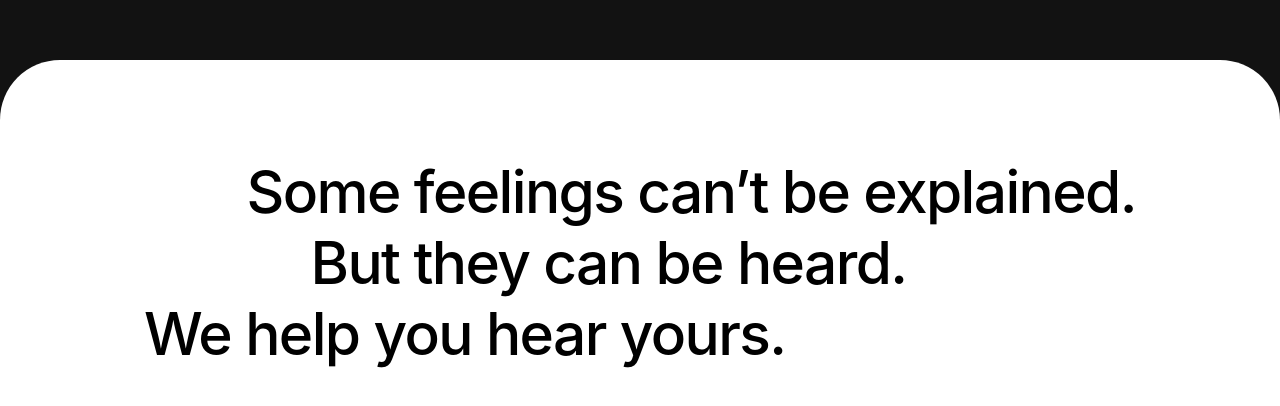
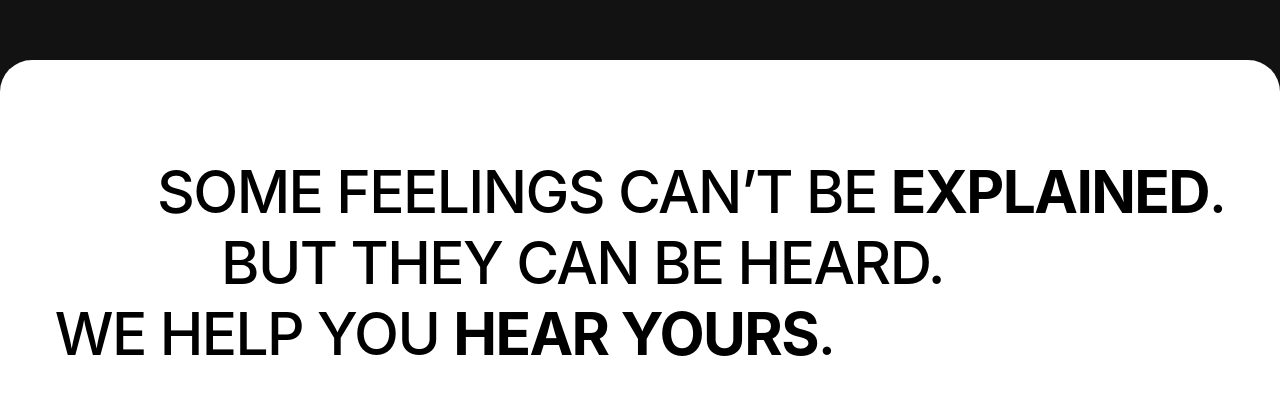
Before and after one commit to habitdev/fuzzy-octo-fortnight, a React (Create React App) app: page / in a window 1280 px wide. Shown: the part 4340-4746 px from the top of the page. Built offline with nearby package versions, Linux system fonts and the light colour scheme.

Commit message:
style: update emotion section styles, adjust border radius and text transformations

```diff
--- a/src/App.tsx
+++ b/src/App.tsx
@@ -407,9 +407,9 @@ function App() {
 					<EmotionTextWrap>
 						<Container>
 							<EmotionWords>
-								<EmotionText space='small'>Some feelings can’t be explained.</EmotionText>
+								<EmotionText space='small'>Some feelings can’t be <strong>explained</strong>.</EmotionText>
 								<EmotionText space="big">But they can be heard.</EmotionText>
-								<EmotionText>We help you hear yours.</EmotionText>
+								<EmotionText>We help you <strong>hear yours</strong>.</EmotionText>
 							</EmotionWords>
 						</Container>
 					</EmotionTextWrap>
--- a/src/styles/App.styled.ts
+++ b/src/styles/App.styled.ts
@@ -168,8 +168,8 @@ export const EmotionSection = styled.section`
 	position: relative;
 	padding-top: 6rem;
 	padding-bottom: 12rem;
-	border-top-right-radius: 3.75rem;
-	border-top-left-radius: 3.75rem;
+	border-top-right-radius: 2rem;
+	border-top-left-radius: 2rem;
 	background-color: #fff;
 `;
 
@@ -188,6 +188,7 @@ export const EmotionText = styled.p.withConfig({
 })<{ space?: 'small' | 'big' }>`
 	font-size: 4rem;
 	font-weight: 500;
+	text-transform: uppercase;
 	${({ space }) => space === 'small' && 'margin-left: 8vw;'}
 	${({ space }) => space === 'big' && 'margin-left: 13vw;'}
 
@@ -198,7 +199,7 @@ export const EmotionText = styled.p.withConfig({
 
 export const EmotionCirclesWrap = styled.div`
 	position: relative;
-	height: 700svh;
+	height: 300svh;
 `;
 
 export const EmotionCirclesWrapInner = styled.div`
@@ -291,7 +292,7 @@ export const CircleTxt = styled.figcaption`
 	display: flex;
 	align-items: center;
 	justify-content: center;
-	font-weight: 500;
+	font-weight: 600;
 	font-size: 4.25rem;
 	text-transform: uppercase;
 	color: #fff;
@@ -398,8 +399,8 @@ export const Footer = styled.footer`
 	${Container} {
 		padding-top: 3rem;
 		padding-bottom: 3rem;
-		border-top-right-radius: 3.75rem;
-		border-top-left-radius: 3.75rem;
+		border-top-right-radius: 2rem;
+		border-top-left-radius: 2rem;
 		background-color: #fd3f52;
 		transform: translateY(100%);
 	}
@@ -426,6 +427,6 @@ export const BtnLink = styled.a`
 	}
 
 	&:hover {
-		box-shadow: 10px 15px 0 #991D2D;
+		box-shadow: 10px 15px 0 #991d2d;
 	}
 `;
```
